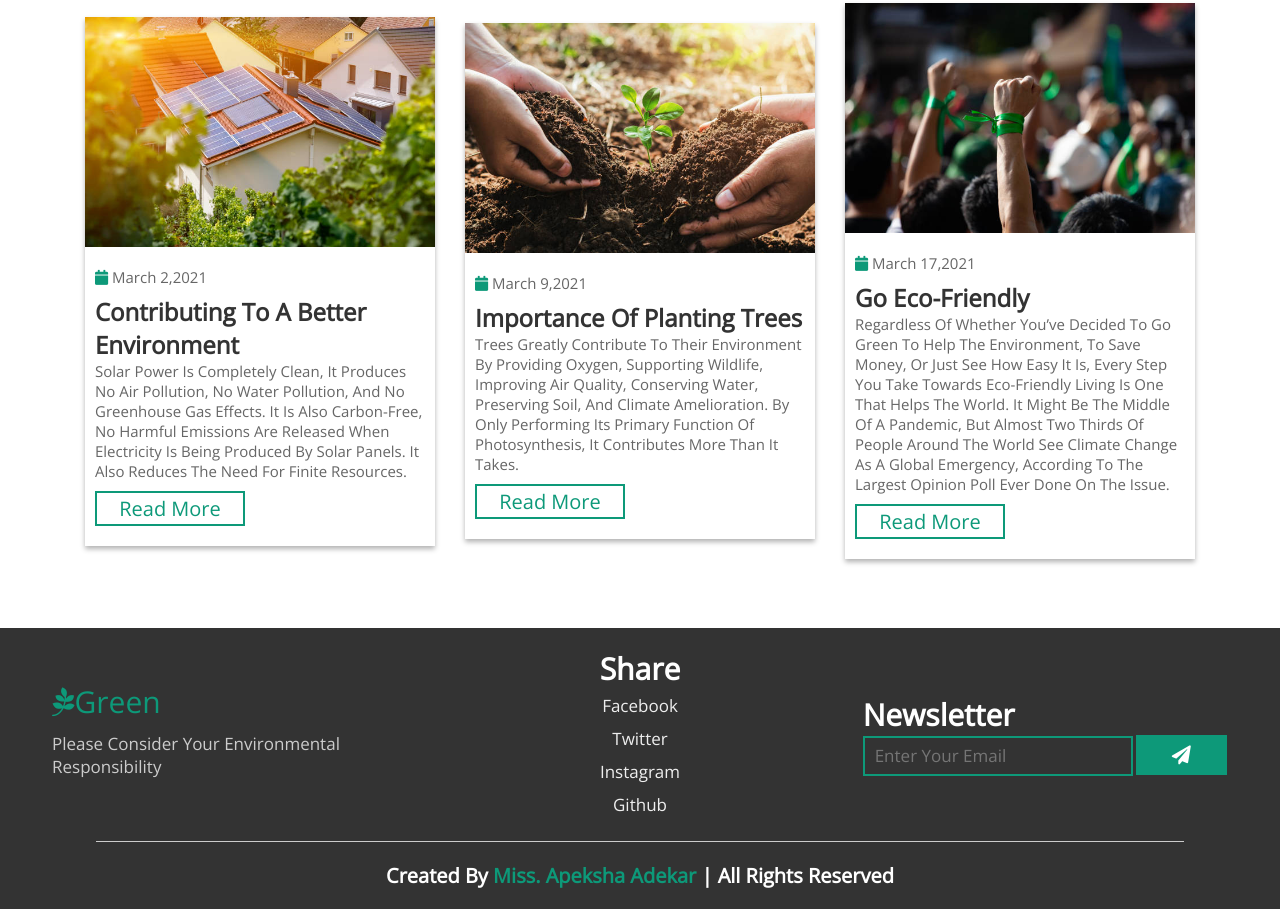
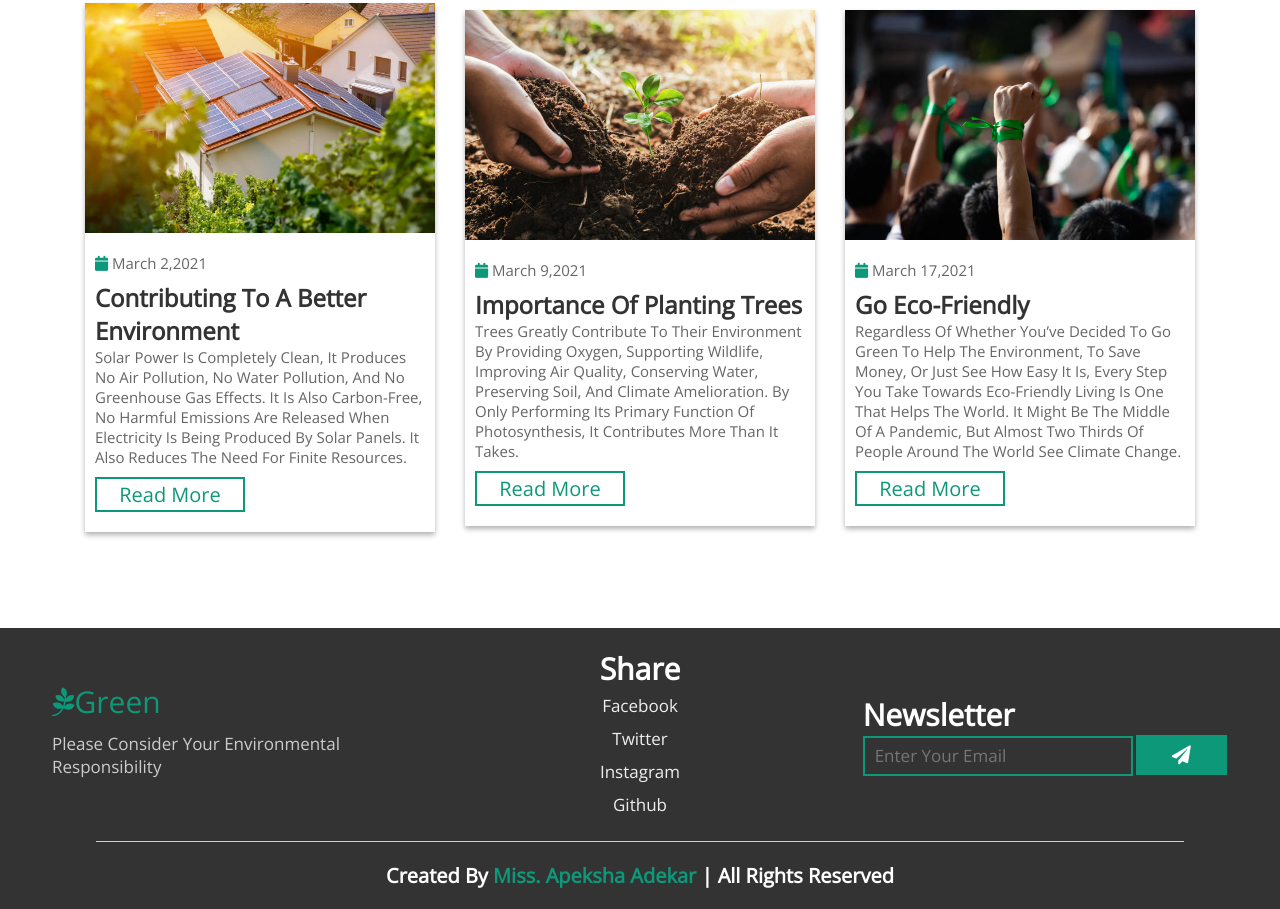
Before and after one commit to adekarap-21/Save-Nature-Save-Earth, a plain HTML site: page index.html in a window 1280 px wide. Shown: the part 4204-5113 px from the top of the page. Drawn offline with nearby package versions, Linux system fonts and the light colour scheme.

Commit message:
Update index.html

```diff
--- a/index.html
+++ b/index.html
@@ -252,8 +252,7 @@
                     <h3>go eco-friendly</h3>
                     <p>Regardless of whether you’ve decided to go green to help the environment, to save money, or just
                         see how easy it is, every step you take towards eco-friendly living is one that helps the world.
-                        It might be the middle of a pandemic, but almost two thirds of people around the world see climate change as a global emergency,
-                        according to the largest opinion poll ever done on the issue.
+                        It might be the middle of a pandemic, but almost two thirds of people around the world see climate change.
                     </p>
                     <a href="#"><button class="btn">read more</button></a>
                 </div>
```
